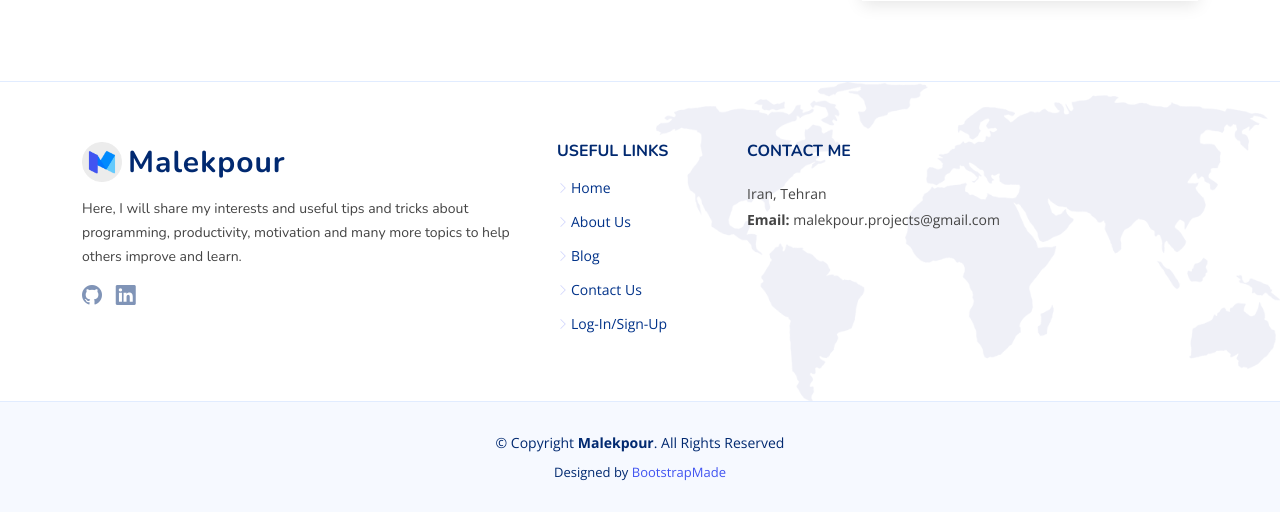
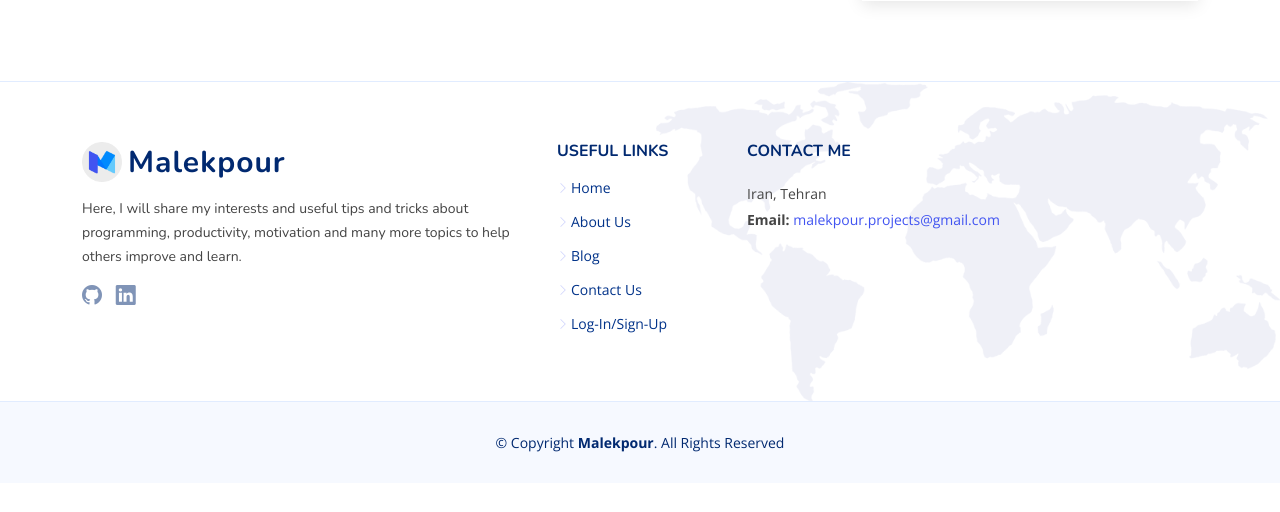
Before and after one commit to Malekpour99/themalekpour.com, a Django app: page /blog/ in a window 1280 px wide. Shown: the part 1322-1834 px from the top of the page. After the commit the page ends 1774 px from the top, so only its background shows below. Run offline with Django 4.2, Linux system fonts and the light colour scheme; data that the repository does not hold is empty; some libraries are stand-ins or nearby versions.

Commit message:
base template - footer credits & contact
Converted email address to an anchor tags which refers to the mailing address and removed the credits section from the footer

```diff
--- a/templates/base.html
+++ b/templates/base.html
@@ -110,7 +110,7 @@
             <h4>Contact Me</h4>
             <p>
               Iran, Tehran <br>
-              <strong>Email:</strong> malekpour.projects@gmail.com<br>
+              <strong>Email: </strong><a href="mailto:malekpour.projects@gmail.com">malekpour.projects@gmail.com</a><br>
             </p>
 
           </div>
@@ -122,9 +122,6 @@
     <div class="container">
       <div class="copyright">
         &copy; Copyright <strong><span>Malekpour</span></strong>. All Rights Reserved
-      </div>
-      <div class="credits">
-        Designed by <a href="https://bootstrapmade.com/">BootstrapMade</a>
       </div>
     </div>
   </footer><!-- End Footer -->
```
